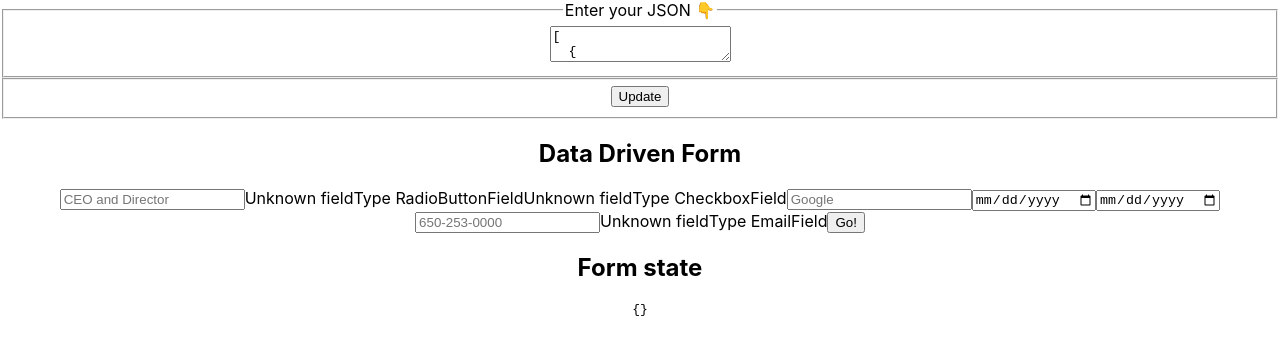
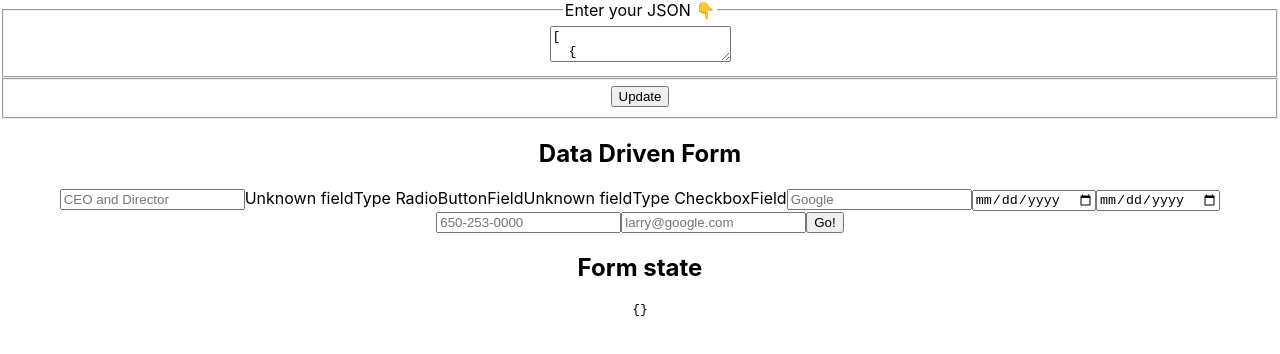
Before and after one commit to vitkarpov/acre-test, a React (Create React App) app: page / in a window 1280 px wide. Shown: the top 354 px of the page. Built offline with nearby package versions, Linux system fonts and the light colour scheme.

Commit message:
feat(fields): EmailField

```diff
--- /dev/null
+++ b/src/Fields/EmailField/index.js
@@ -0,0 +1,20 @@
+import React from 'react';
+import PropTypes from 'prop-types';
+
+const EmailField = ({ name, placeholder, required, onChange }) => (
+  <input
+    type="email"
+    name={name}
+    required={required}
+    placeholder={placeholder}
+    onChange={(e) => onChange(name, e.target.value)}
+  />
+);
+
+EmailField.propTypes = {
+  name: PropTypes.string.isRequired,
+  required: PropTypes.bool,
+  onChange: PropTypes.func
+};
+
+export default EmailField;
--- a/src/Fields/index.js
+++ b/src/Fields/index.js
@@ -1,9 +1,11 @@
 import TextField from './TextField';
 import DateField from './DateField';
 import PhoneNumberField from './PhoneNumberField';
+import EmailField from './EmailField';
 
 export default {
   TextField,
   DateField,
-  PhoneNumberField
+  PhoneNumberField,
+  EmailField
 }
```
